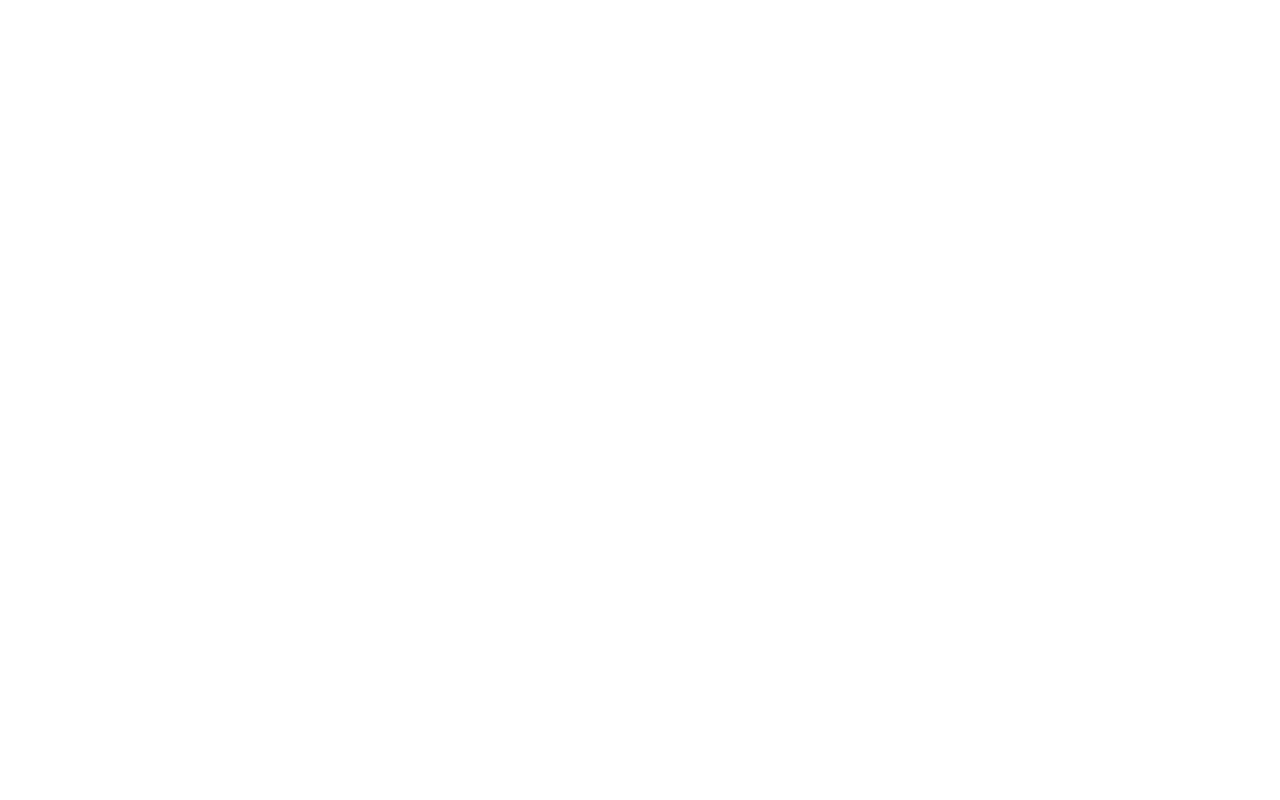
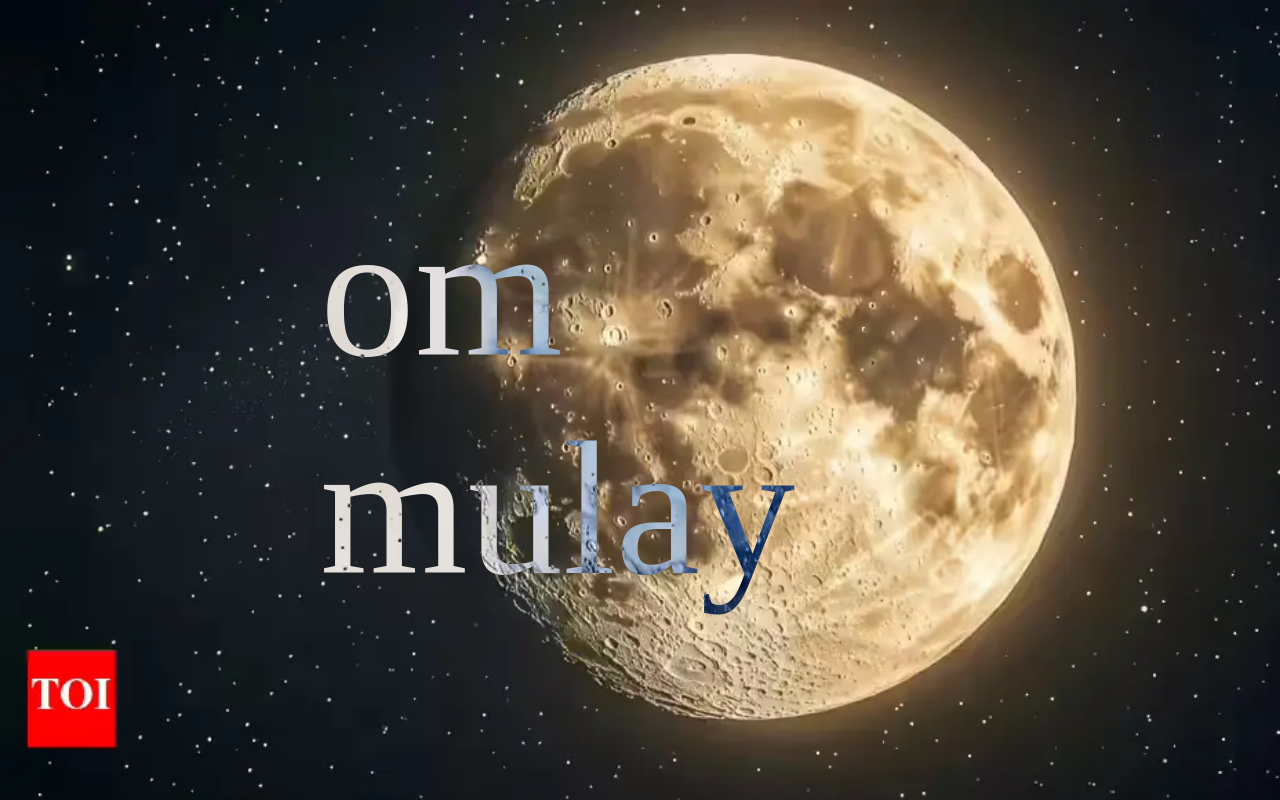
Before and after one commit to laksh1811/youtube, a plain HTML site: page index.html in a window 1280 px wide. Drawn offline with Linux system fonts and the light colour scheme.

Commit message:
Fonts and images

```diff
--- a/index.html
+++ b/index.html
@@ -7,6 +7,8 @@
     <title>Document</title>
 </head>
 <body>
-
+    <div id="bg">
+        <h1>om mulay</h1>
+    </div>
 </body>
 </html>
--- a/style.css
+++ b/style.css
@@ -0,0 +1,31 @@
+@font-face {
+    font-family: PlaywriteDESAS-ExtraLight;
+    src: url(./PlaywriteDESAS-ExtraLight.woff2);
+}
+
+*{
+    margin: 0;
+    padding: 0;
+    box-sizing: border-box;
+}
+html,body{
+    height: 100%;
+    width: 100%;
+}
+#bg{
+    height: 100%;
+    width: 100%;
+    background-image: url(./photo.webp);
+    background-size: cover;
+}
+h1{
+    position: absolute;
+    top: 50%;
+    left: 50%;
+    transform: translate(-50%,-50%);
+    font-family: bttermilk;
+    font-weight: 100;
+    font-size: 190px;
+    color: white;
+    mix-blend-mode: difference;
+}
```
Also changed, not shown: PlaywriteDESAS-ExtraLight.woff2 (added), photo.webp (added).
